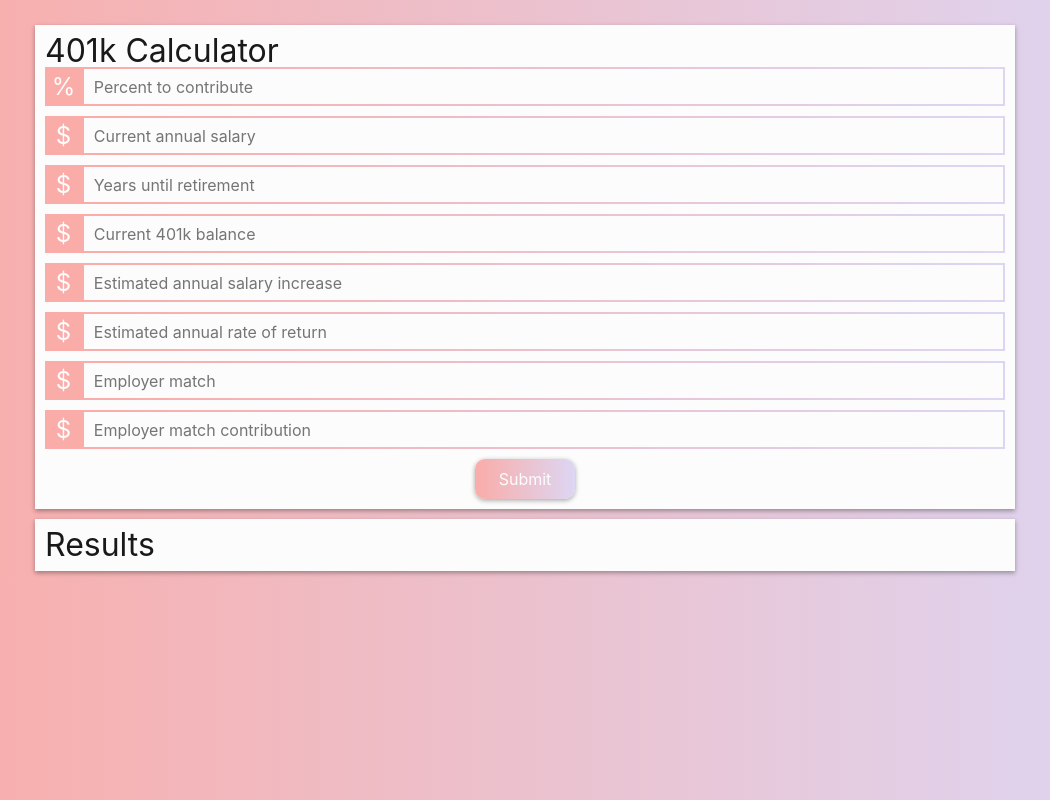
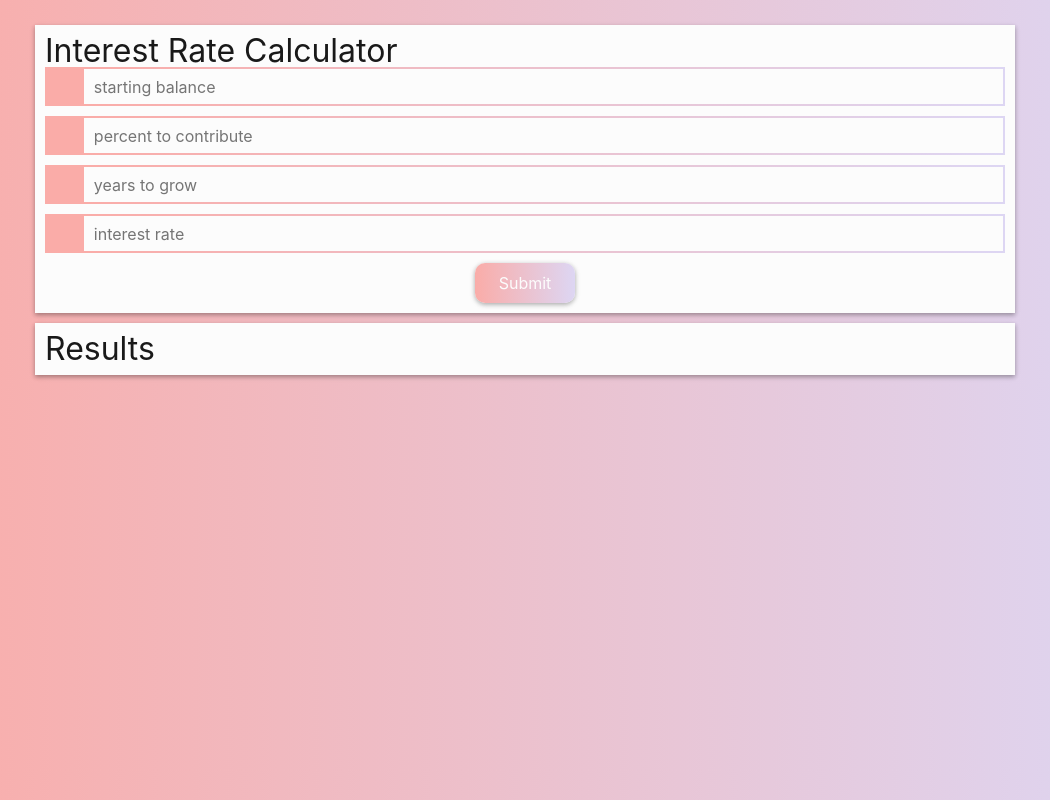
Before and after one commit to leo-generali/financial-calculator, a website: page index.html in a window 1280 px wide. Shown: the whole page, without its empty margins (115-1165 px from the left). Drawn offline with Linux system fonts and the light colour scheme.

Commit message:
Create the function to serialize the input form

```diff
--- a/index.html
+++ b/index.html
@@ -13,96 +13,58 @@
     </head>
   <body>
     <section class="card">
-      <h4>401k Calculator</h4>
-      <form class="calculator">
+      <h4 class="header">Interest Rate Calculator</h4>
+      <form class="calculator" id="form"  onsubmit="handleFormSubmit(event)" >
 
         <section class="calculator--item">
           <div
             class="calculator--tip"
-            data-tooltip="Enter the percent of your salary that you will contribute to your 401k."
-          >%</div>
+          ></div>
+          <input
+            type="number"
+            step="any"
+            class="calculator--input"
+            name="balance"
+            placeholder="starting balance">
+        </section>
+
+        <section class="calculator--item">
+          <div
+            class="calculator--tip"
+          ></div>
           <input
             type="number"
             step="any"
             class="calculator--input"
             name="contribution"
-            placeholder="Percent to contribute"
+            placeholder="percent to contribute"
           />
         </section>
 
         <section class="calculator--item">
           <div
             class="calculator--tip"
-          >$</div>
+          ></div>
           <input
             type="number"
             class="calculator--input"
-            name="salary"
-            placeholder="Current annual salary">
+            name="years"
+            placeholder="years to grow"
+          >
         </section>
 
         <section class="calculator--item">
           <div
             class="calculator--tip"
-          >$</div>
+          ></div>
           <input
             type="number"
+            step="any"
             class="calculator--input"
-            name="years"
-            placeholder="Years until retirement"
+            name="interest"
+            placeholder="interest rate"
           >
         </section>
-
-        <section class="calculator--item">
-          <div class="calculator--tip">$</div>
-          <input
-            type="number"
-            class="calculator--input"
-            name="current-balance"
-            placeholder="Current 401k balance"
-          >
-        </section>
-
-        <section class="calculator--item">
-          <div class="calculator--tip">$</div>
-          <input
-            type="number"
-            class="calculator--input"
-            name="est-salary-incr"
-            placeholder="Estimated annual salary increase"
-          >
-        </section>
-
-        <section class="calculator--item">
-          <div class="calculator--tip">$</div>
-          <input
-            type="number"
-            class="calculator--input"
-            name="rate-of-return"
-            placeholder="Estimated annual rate of return"
-          >
-        </section>
-
-        <section class="calculator--item">
-          <div class="calculator--tip">$</div>
-          <input
-            type="number"
-            class="calculator--input"
-            name="employer-match"
-            placeholder="Employer match"
-          >
-        </section>
-
-        <section class="calculator--item">
-          <div class="calculator--tip">$</div>
-          <input
-            type="number"
-            class="calculator--input"
-            name="employer-contribution"
-            placeholder="Employer match contribution"
-          >
-        </section>
-
 
         <input type="submit" class="calculator--submit" value="Submit">
       <form>
@@ -114,5 +76,6 @@
     <!--[if lt IE 8]>
         <p class="browserupgrade">You are using an <strong>outdated</strong> browser. Please <a href="http://browsehappy.com/">upgrade your browser</a> to improve your experience.</p>
     <![endif]-->
+    <script type="text/javascript" src='js/script.js'></script>
   </body>
 </html>
--- /dev/null
+++ b/js/script.js
@@ -0,0 +1,24 @@
+/*
+ * A handler function to prevent default submission and run our custom script.
+ * @param  {Event} event the submit event triggered by the user
+ *
+ */
+var handleFormSubmit = function(e) {
+  //Array of all inputs in form
+  var elements = document.getElementById("form").elements;
+
+  var data = {};
+
+  console.log(elements);
+
+  //Loop through all input forms and add to data object
+  for(var i = 0; i < elements.length - 1; i++) {
+    var key = elements[i].name;
+    var value = Number(elements[i].value;
+    data[key] = value;
+  }
+
+  //Debug: console.log data
+  console.log(data);
+  e.preventDefault()
+}
```
Also changed, not shown: config.json (added, +34 -0 lines), font/fontello.ttf (added), font/fontello.woff (added), font/fontello.woff2 (added), img/arrow.svg (added), img/clock.svg (added), img/dollar.svg (added), 3 other files.
